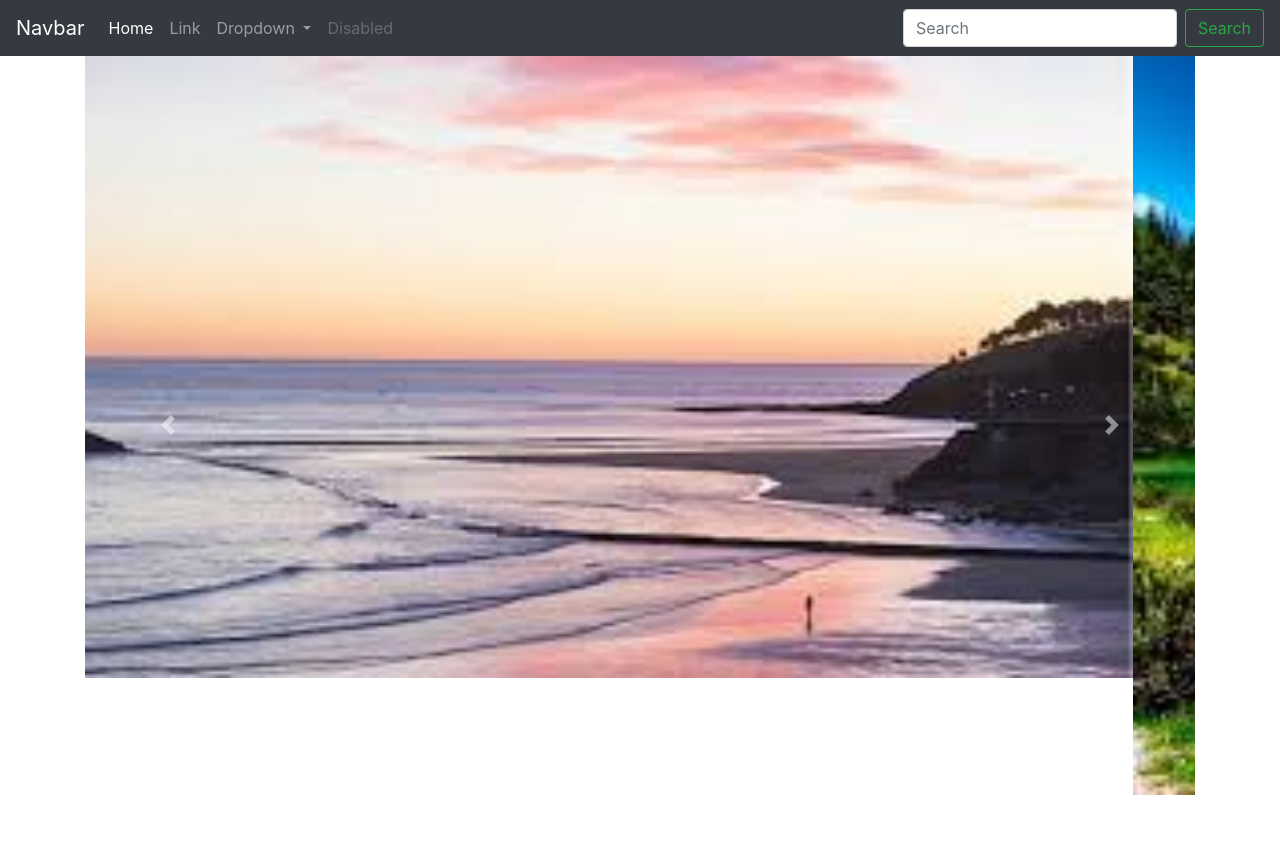
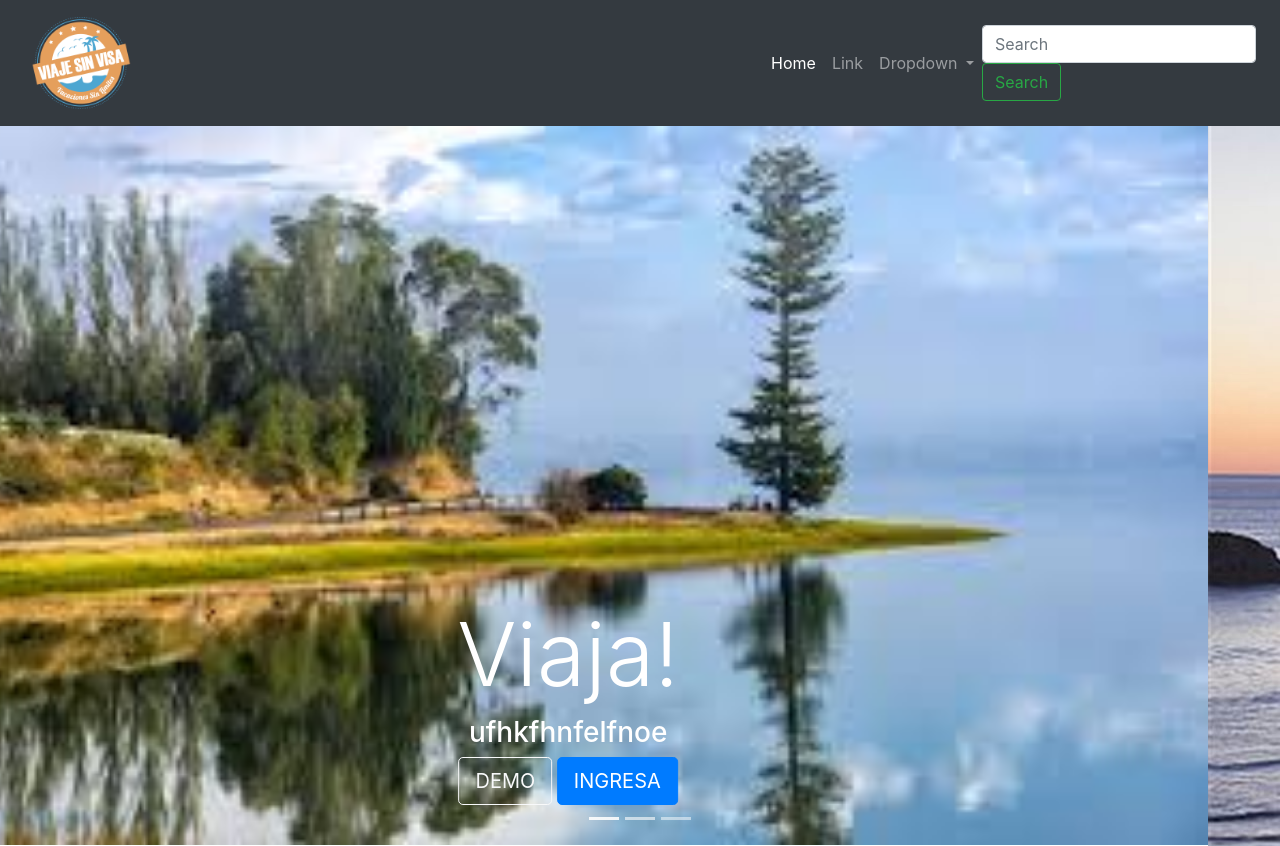
Before and after one commit to Pauord/practica-git, a plain HTML site: page index.html in a window 1280 px wide. Before the commit the page ends 800 px from the top, so only its background shows below. Drawn offline with nearby package versions, Linux system fonts and the light colour scheme.

Commit message:
modificacion carousel

```diff
--- a/index.html
+++ b/index.html
@@ -8,16 +8,21 @@
     <title>Practica branchs</title>
 </head>
 <body>
+
+  <header>
       <nav class="navbar navbar-expand-lg navbar-dark bg-dark sticky-top">
-        <a class="navbar-brand" href="#">Navbar</a>
-        <button class="navbar-toggler" type="button" data-toggle="collapse" data-target="#navbarSupportedContent" aria-controls="navbarSupportedContent" aria-expanded="false" aria-label="Toggle navigation">
+
+          <div class="container-fluid">
+              <a class="navbar-brand" href="#"><img src="/img/logo3.png" alt="" width="100px"></a>
+              <button class="navbar-toggler" type="button" data-toggle="collapse" data-target="#navbarResponsive" aria-controls="navbarSupportedContent" aria-expanded="false" aria-label="Toggle navigation">
                   <span class="navbar-toggler-icon"></span>
               </button>
+          </div>
 
-        <div class="collapse navbar-collapse" id="navbarSupportedContent">
-          <ul class="navbar-nav mr-auto">
+          <div class="collapse navbar-collapse" id="navbarResponsive">
+            <ul class="navbar-nav ml-auto">
                 <li class="nav-item active">
-              <a class="nav-link" href="#">Home <span class="sr-only">(current)</span></a>
+                  <a class="nav-link" href="#">Home</a>
                 </li>
                 <li class="nav-item">
                   <a class="nav-link" href="#">Link</a>
@@ -33,9 +38,6 @@
                       <a class="dropdown-item" href="#">Something else here</a>
                     </div>
                 </li>
-            <li class="nav-item">
-              <a class="nav-link disabled" href="#" tabindex="-1" aria-disabled="true">Disabled</a>
-            </li>
             </ul>
             <form class="form-inline my-2 my-lg-0">
               <input class="form-control mr-sm-2" type="search" placeholder="Search" aria-label="Search">
@@ -43,31 +45,36 @@
             </form>
           </div>
         </nav>
+  </header>
 
-      <section class="container">
-        <div id="carouselExampleControls" class="carousel slide" data-ride="carousel">
+<!--carousel-->
 
+
+        <div id="slides" class="carousel slide" data-ride="carousel">
+          <ul class="carousel-indicators">
+            <li data-target="#slides" data-slide-to="0" class="active"></li>
+            <li data-target="#slides" data-slide-to="1"></li>
+            <li data-target="#slides" data-slide-to="2"></li>
+          </ul>
             <div class="carousel-inner">
               <div class="carousel-item active">
-                <img src="/img/paisaje1.jpg" class="d-block w-100" alt="...">
+                <img src="/img/paisaje5.jpg" class="d-block w-100">
+                <div class="carousel-caption">
+                  <h1 class="display-2">Viaja!</h1>
+                  <h3>ufhkfhnfelfnoe</h3>
+                  <button type="button" class="btn btn-outline-light btn-lg">DEMO</button>
+                  <button type="button" class="btn btn-primary btn-lg">INGRESA</button>
+                </div>
               </div>
               <div class="carousel-item">
-                <img src="/img/paisaje2.jpg" class="d-block w-100" alt="...">
+                <img src="/img/paisaje4.jpg" class="d-block w-100">
               </div>
               <div class="carousel-item">
-                <img src="/img/paisaje3.jpg" class="d-block w-100" alt="...">
+                <img src="/img/paisaje7.jpg" class="d-block w-100">
               </div>
             </div>
-            <a class="carousel-control-prev" href="#carouselExampleControls" role="button" data-slide="prev">
-              <span class="carousel-control-prev-icon" aria-hidden="true"></span>
-              <span class="sr-only">Previous</span>
-            </a>
-            <a class="carousel-control-next" href="#carouselExampleControls" role="button" data-slide="next">
-              <span class="carousel-control-next-icon" aria-hidden="true"></span>
-              <span class="sr-only">Next</span>
-            </a>
           </div>
-      </section>
+
 
 <script src="https://code.jquery.com/jquery-3.3.1.slim.min.js" integrity="sha384-q8i/X+965DzO0rT7abK41JStQIAqVgRVzpbzo5smXKp4YfRvH+8abtTE1Pi6jizo" crossorigin="anonymous"></script>
 <script src="https://cdnjs.cloudflare.com/ajax/libs/popper.js/1.14.7/umd/popper.min.js" integrity="sha384-UO2eT0CpHqdSJQ6hJty5KVphtPhzWj9WO1clHTMGa3JDZwrnQq4sF86dIHNDz0W1" crossorigin="anonymous"></script>
```
Also changed, not shown: img/Logo3.png (added), img/logo.jpg (added), img/logo2.png (added), img/paisaje4.jpg (added), img/paisaje5.jpg (added), img/paisaje6.jpg (added), img/paisaje7.jpg (added). Lines whose indentation alone changed are shown as unchanged.
